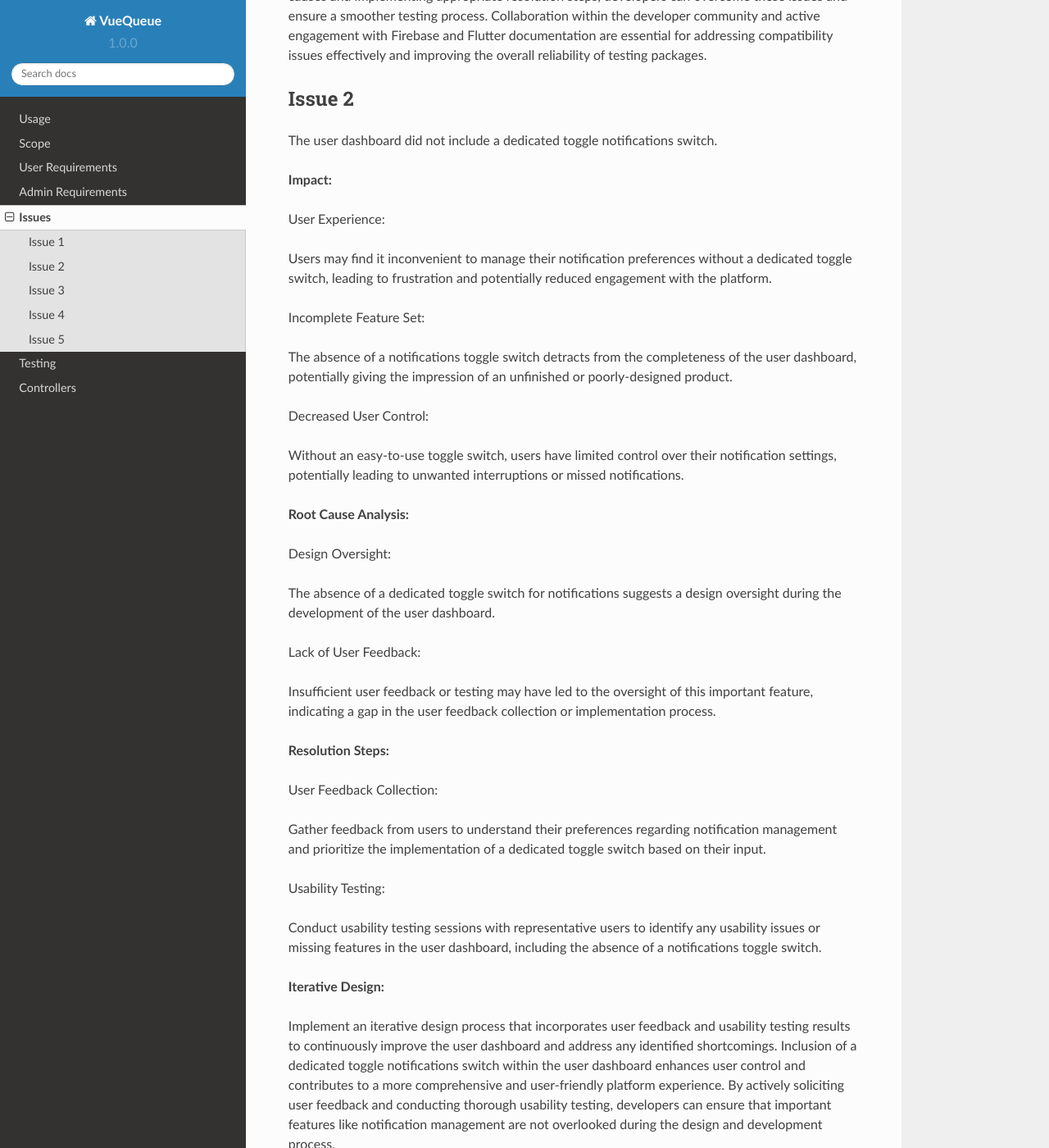
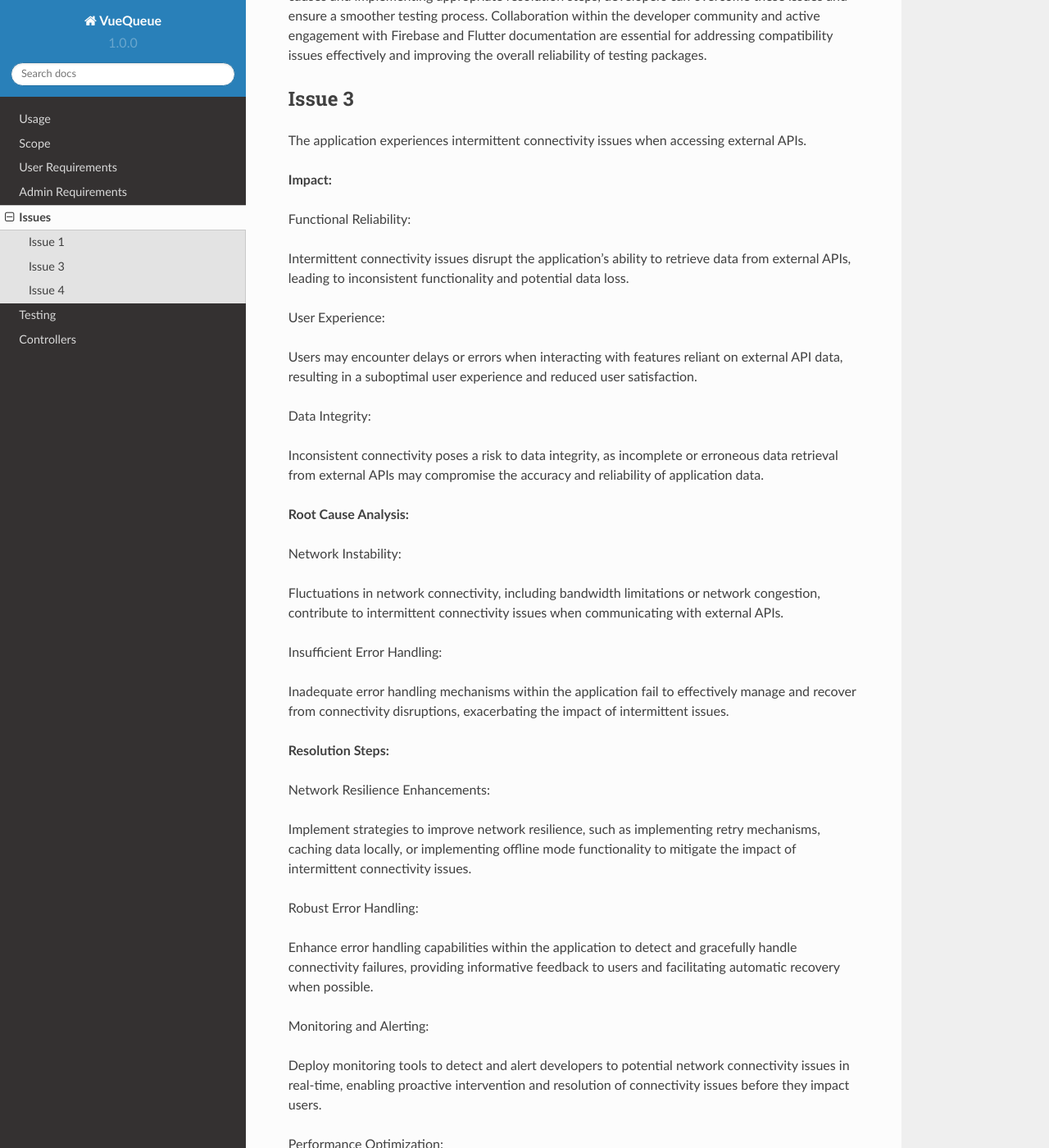
Before and after one commit to SofEng-Coursework/Documentation, a Sphinx documentation site: the page built from docs/source/problems.rst, in a window 1280 px wide and 1400 px high, scrolled down 1168 px. Shown: the whole window at 82% size. Built offline with Sphinx 7.4.7 and the Read the Docs theme 2.0.0, drawn with Linux system fonts in a browser that asks for light colours; some of the changed text lies outside the part shown.

Commit message:
Final Final Final Update

```diff
--- a/docs/source/problems.rst
+++ b/docs/source/problems.rst
@@ -39,117 +39,7 @@ application development. By understanding the root causes and implementing appro
 issues and ensure a smoother testing process. Collaboration within the developer community and active engagement with Firebase and Flutter
 documentation are essential for addressing compatibility issues effectively and improving the overall reliability of testing packages.
 
-
-Issue 2
---------
-The user dashboard did not include a dedicated toggle notifications switch.
-
-**Impact:**
-
-User Experience:
-
-Users may find it inconvenient to manage their notification preferences without a dedicated toggle switch, leading to frustration and
-potentially reduced engagement with the platform.
-
-Incomplete Feature Set:
-
-The absence of a notifications toggle switch detracts from the completeness of the user dashboard, potentially giving the impression of an
-unfinished or poorly-designed product.
-
-Decreased User Control:
-
-Without an easy-to-use toggle switch, users have limited control over their notification settings, potentially leading to unwanted
-interruptions or missed notifications.
-
-**Root Cause Analysis:**
-
-Design Oversight:
-
-The absence of a dedicated toggle switch for notifications suggests a design oversight during the development of the user dashboard.
-
-Lack of User Feedback:
-
-Insufficient user feedback or testing may have led to the oversight of this important feature,
-indicating a gap in the user feedback collection or implementation process.
-
-**Resolution Steps:**
-
-User Feedback Collection:
-
-Gather feedback from users to understand their preferences regarding notification management and prioritize
-the implementation of a dedicated toggle switch based on their input.
-
-Usability Testing:
-
-Conduct usability testing sessions with representative users to identify any usability issues or missing features
-in the user dashboard, including the absence of a notifications toggle switch.
-
-**Iterative Design:**
-
-Implement an iterative design process that incorporates user feedback and usability testing results to
-continuously improve the user dashboard and address any identified shortcomings.
-Inclusion of a dedicated toggle notifications switch within the user dashboard enhances user control and contributes
-to a more comprehensive and user-friendly platform experience.
-By actively soliciting user feedback and conducting thorough usability testing, developers can ensure that important features
-like notification management are not overlooked during the design and development process.
-
 Issue 3
--------
-Submitting feedback without providing any input results in the creation of blank entries in the system.
-
-**Impact**
-
-User Experience:
-
-Users may inadvertently submit blank feedback, leading to confusion or frustration when reviewing feedback entries.
-Blank entries clutter the feedback collection, making it difficult to discern meaningful feedback from empty submissions.
-
-Data Integrity:
-
-Blank entries distort the accuracy of feedback analysis and reporting, potentially skewing insights derived from the feedback data.
-
-System Efficiency:
-
-Processing and storing blank feedback entries consume system resources unnecessarily, impacting system performance and scalability.
-
-**Root Cause Analysis:**
-
-Lack of Form Validation:
-
-The absence of form validation logic allows users to submit feedback without any input, resulting in blank entries.
-
-Oversight in User Input Handling:
-
-Incomplete handling of user input during the feedback submission process fails to account for empty submissions.
-
-**Resolution Steps:**
-
-Implement Form Validation:
-
-Introduce form validation logic to the feedback submission form to ensure that users cannot submit feedback without providing input.
-
-Provide User Guidance:
-
-Clearly communicate to users that feedback must be provided before submission through instructional prompts or error messages.
-
-Validate Feedback Content:
-
-Before saving a feedback submission, check for the presence of feedback content to prevent the creation of blank entries.
-
-Enhance User Interface:
-
-Improve the user interface design to guide users and encourage meaningful feedback submission, reducing the likelihood of empty entries.
-
-Test and Iterate:
-
-Conduct usability testing to evaluate the effectiveness of the implemented form validation and user guidance.
-Iterate on the feedback submission process based on user feedback and testing results to refine the user experience and ensure the
-prevention of blank submissions.
-
-By implementing form validation and enhancing the user interface to guide users in providing meaningful feedback,
-the system can prevent the creation of blank entries and maintain the integrity and usability of the feedback collection process.
-
-Issue 4
 --------
 The application experiences intermittent connectivity issues when accessing external APIs.
 
@@ -209,7 +99,7 @@ By enhancing network resilience, implementing robust error handling mechanisms,
 developers can mitigate the impact of intermittent connectivity issues and improve the reliability and user experience of the
 application when interacting with external APIs.
 
-Issue 5
+Issue 4
 ---------
 
 The application's search functionality returns irrelevant or inaccurate results, impairing user experience and utility.
```
